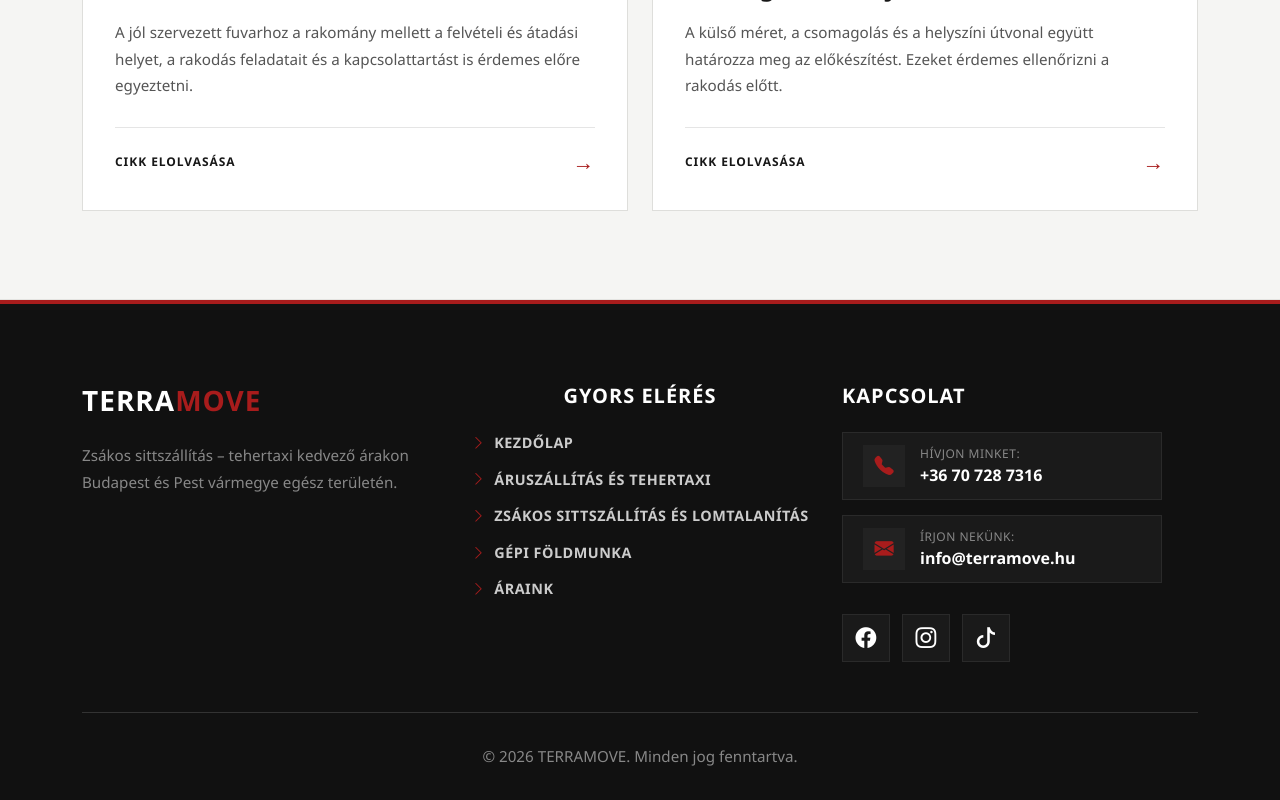
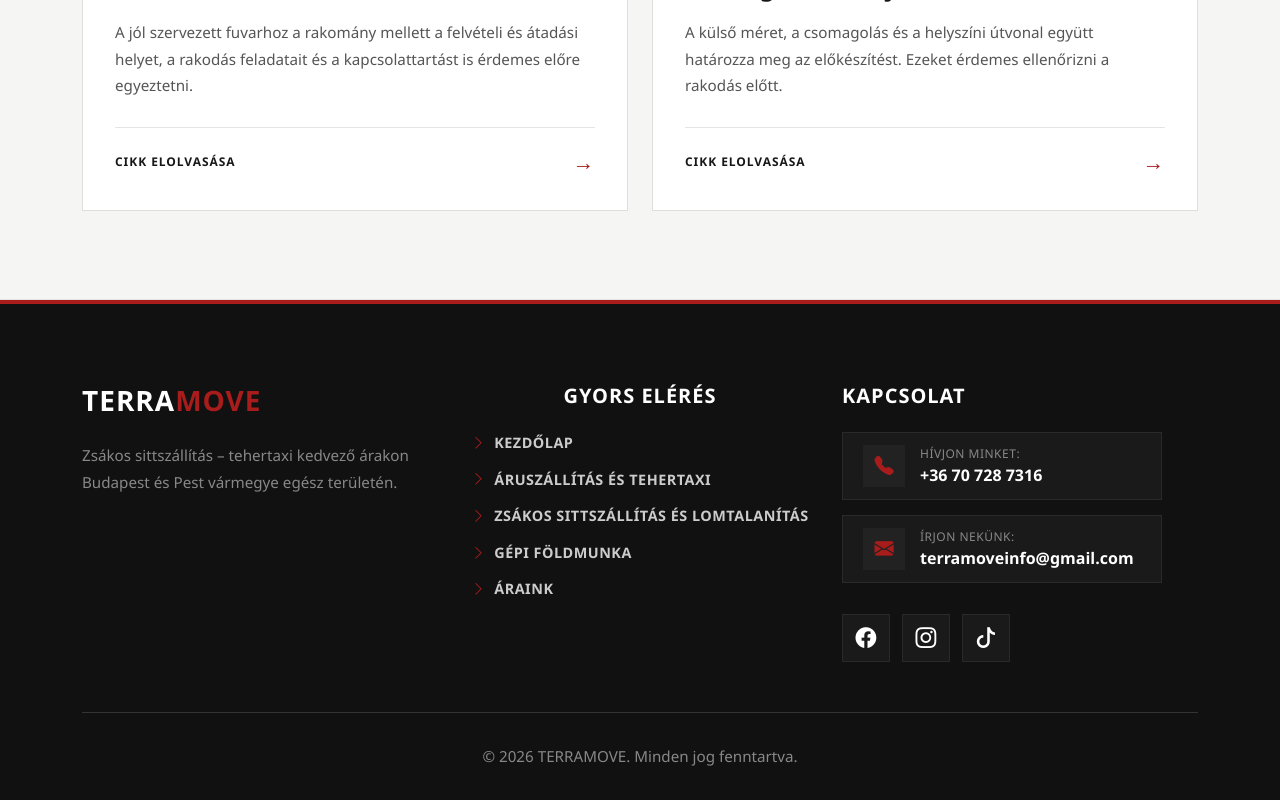
Before and after one commit to gillichnorbert/sitt, an Angular app: page /blog in a window 1280 px wide. Shown: the part 1055-1855 px from the top of the page. Built offline with nearby package versions, Linux system fonts and the light colour scheme.

Commit message:
régi email vissza

```diff
--- a/src/app/components/about/about.component.html
+++ b/src/app/components/about/about.component.html
@@ -25,7 +25,7 @@ Minden munkát szakértelemmel, precizitással és elkötelezettséggel végzün
      TerraMove megbízható partnerként több területen is teljes körű megoldásokat biztosít. Önnek csak fel kell vennie velünk a kapcsolatot a
     <!-- IDE KERÜLT A text-nowrap OSZTÁLY -->
     <a href="tel:+36707287316" class="text-red text-nowrap">06 70 728 7316</a> telefonszámon vagy a
-    <a href="mailto:info@terramove.hu" class="text-red text-nowrap">info&#64;terramove.hu</a>
+    <a href="mailto:terramoveinfo@gmail.com" class="text-red text-nowrap">terramoveinfo&#64;gmail.com</a>
     e-mail címen, mi pedig a megfelelő megoldást biztosítjuk az igényeihez igazodva.
   </p>
 </div>
--- a/src/app/components/footer/footer.component.html
+++ b/src/app/components/footer/footer.component.html
@@ -36,13 +36,13 @@
             </div>
           </a>
 
-          <a href="mailto:info@terramove.hu" class="v-contact-item">
+          <a href="mailto:terramoveinfo@gmail.com" class="v-contact-item">
             <div class="v-icon-square">
               <i class="bi bi-envelope-fill"></i>
             </div>
             <div class="text-content">
               <span class="label">Írjon nekünk:</span>
-              <span class="value">info&#64;terramove.hu</span>
+              <span class="value">terramoveinfo&#64;gmail.com</span>
             </div>
           </a>
 
--- a/src/app/components/header/header.component.html
+++ b/src/app/components/header/header.component.html
@@ -14,7 +14,7 @@
       <a href="tel:+36707287316" class="v-btn v-btn-primary v-phone">
         <i class="bi bi-telephone-fill me-2"></i> +36 70 728 7316
       </a>
-      <a aria-label="E-mail küldése" href="mailto:info@terramove.hu" class="v-btn v-btn-primary v-nav-email">
+      <a aria-label="E-mail küldése" href="mailto:terramoveinfo@gmail.com" class="v-btn v-btn-primary v-nav-email">
         <i class="bi bi-envelope-fill "></i>
       </a>
     </div>
@@ -52,8 +52,8 @@
       <a href="tel:+36707287316" class="v-btn v-btn-primary v-phone w-100" (click)="closeMenu()">
         <i class="bi bi-telephone-fill me-2"></i> +36 70 728 7316
       </a>
-      <a aria-label="E-mail küldése" href="mailto:info@terramove.hu" class="v-btn v-btn-primary w-100 mt-2" (click)="closeMenu()">
-        <i class="bi bi-envelope-fill me-2"></i> info&#64;terramove.hu
+      <a aria-label="E-mail küldése" href="mailto:terramoveinfo@gmail.com" class="v-btn v-btn-primary w-100 mt-2" (click)="closeMenu()">
+        <i class="bi bi-envelope-fill me-2"></i> terramoveinfo&#64;gmail.com
       </a>
     </div>
 
--- a/src/app/components/prices/prices.component.html
+++ b/src/app/components/prices/prices.component.html
@@ -74,7 +74,7 @@
           <a href="tel:+36707287316" class="v-btn v-btn-primary shadow-lg">
             KÉRJEN AJÁNLATOT <i class="bi bi-telephone-fill ms-2"></i>
           </a>
-          <a href="mailto:info@terramove.hu?subject=Árajánlatkérés%20fotó%20alapján" class="v-btn v-btn-primary shadow-lg">
+          <a href="mailto:terramoveinfo@gmail.com?subject=Árajánlatkérés%20fotó%20alapján" class="v-btn v-btn-primary shadow-lg">
             FOTÓT KÜLDÖK ÁRAZÁSHOZ <i class="bi bi-camera-fill ms-2"></i>
           </a>
         </div>
--- a/src/app/components/services/services.component.html
+++ b/src/app/components/services/services.component.html
@@ -6,7 +6,7 @@
       <h2 [attr.role]="standalonePage ? 'heading' : null" [attr.aria-level]="standalonePage ? '1' : null" class="v-title">Szolgáltatási <span class="text-red">Portfóliónk</span></h2>
       <div class="v-divider"></div>
       <p class="v-desc">
-        Kattintson a <span class="text-red">részletekre</span>, és tudjon meg többet az adott szolgáltatásról, vagy keressen minket a  <a href="mailto:info@terramove.hu" class="text-red text-nowrap">info&#64;terramove.hu</a> e-mail címen!
+        Kattintson a <span class="text-red">részletekre</span>, és tudjon meg többet az adott szolgáltatásról, vagy keressen minket a  <a href="mailto:terramoveinfo@gmail.com" class="text-red text-nowrap">terramoveinfo&#64;gmail.com</a> e-mail címen!
       </p>
     </div>
 
--- a/src/app/pages/aruszallitas/aruszallitas.component.html
+++ b/src/app/pages/aruszallitas/aruszallitas.component.html
@@ -115,7 +115,7 @@
             <a href="tel:+36707287316" class="v-btn v-btn-primary w-100 mb-3">
               <i class="bi bi-telephone-fill me-2"></i> +36 70 728 7316
             </a>
-            <a href="mailto:info@terramove.hu" class="v-btn v-btn-outline-light w-100">
+            <a href="mailto:terramoveinfo@gmail.com" class="v-btn v-btn-outline-light w-100">
               <i class="bi bi-envelope-fill me-2"></i> EMAILT ÍROK
             </a>
           </div>
--- a/src/app/pages/foldmunka/foldmunka.component.html
+++ b/src/app/pages/foldmunka/foldmunka.component.html
@@ -118,7 +118,7 @@
             <a href="tel:+36707287316" class="v-btn v-btn-primary w-100 mb-3">
               <i class="bi bi-telephone-fill me-2"></i> +36 70 728 7316
             </a>
-            <a href="mailto:info@terramove.hu" class="v-btn v-btn-outline-light w-100">
+            <a href="mailto:terramoveinfo@gmail.com" class="v-btn v-btn-outline-light w-100">
               <i class="bi bi-envelope-fill me-2"></i> EMAILT ÍROK
             </a>
           </div>
--- a/src/app/pages/sittszallitas/sittszallitas.component.html
+++ b/src/app/pages/sittszallitas/sittszallitas.component.html
@@ -129,7 +129,7 @@
             </p>
           </div>
           <!-- A "subject" paraméterrel előre kitöltjük az e-mail tárgyát! -->
-          <a href="mailto:info@terramove.hu?subject=Árajánlatkérés%20fotó%20alapján" class="v-btn v-btn-primary flex-shrink-0 text-nowrap">
+          <a href="mailto:terramoveinfo@gmail.com?subject=Árajánlatkérés%20fotó%20alapján" class="v-btn v-btn-primary flex-shrink-0 text-nowrap">
             <i class="bi bi-envelope-fill me-2"></i> KÉPET KÜLDÖK
           </a>
         </div>
@@ -147,7 +147,7 @@
             <a href="tel:+36707287316" class="v-btn v-btn-primary w-100 mb-3">
               <i class="bi bi-telephone-fill me-2"></i> +36 70 728 7316
             </a>
-            <a href="mailto:info@terramove.hu" class="v-btn v-btn-outline-light w-100">
+            <a href="mailto:terramoveinfo@gmail.com" class="v-btn v-btn-outline-light w-100">
               <i class="bi bi-envelope-fill me-2"></i> EMAILT ÍROK
             </a>
           </div>
--- a/src/app/seo/seo-title.strategy.ts
+++ b/src/app/seo/seo-title.strategy.ts
@@ -26,7 +26,7 @@ export class SeoTitleStrategy extends TitleStrategy {
     if (page) {const link = this.doc.createElement('link'); link.rel = 'canonical'; link.href = url; this.doc.head.appendChild(link);}
     this.doc.getElementById('seo-schema')?.remove();
     if (!page) return;
-    const business = {'@type': 'Organization', '@id': 'https://terramove.hu/#organization', name: 'TerraMove', url: 'https://terramove.hu/', logo: 'https://terramove.hu/assets/logo.webp', telephone: '+36707287316', email: 'info@terramove.hu', areaServed: ['Budapest', 'Pest vármegye'], sameAs: ['https://www.facebook.com/profile.php?id=61588377595699', 'https://www.instagram.com/sittransport_/', 'https://www.tiktok.com/@sitttransport']};
+    const business = {'@type': 'Organization', '@id': 'https://terramove.hu/#organization', name: 'TerraMove', url: 'https://terramove.hu/', logo: 'https://terramove.hu/assets/logo.webp', telephone: '+36707287316', email: 'terramoveinfo@gmail.com', areaServed: ['Budapest', 'Pest vármegye'], sameAs: ['https://www.facebook.com/profile.php?id=61588377595699', 'https://www.instagram.com/sittransport_/', 'https://www.tiktok.com/@sitttransport']};
     const graph: object[] = [business, {'@type': 'WebSite', '@id': 'https://terramove.hu/#website', url: 'https://terramove.hu/', name: 'TerraMove', inLanguage: 'hu-HU', publisher: {'@id': business['@id']}}, {'@type': 'WebPage', '@id': url + '#webpage', url, name: title, description, inLanguage: 'hu-HU', isPartOf: {'@id': 'https://terramove.hu/#website'}}];
     if (path) {
       const paths = path.split('/').map((_, i, parts) => parts.slice(0, i + 1).join('/'));
```
Also changed, not shown: public/llms.txt, 1 other file (tests, documents, lock files or other folders).
